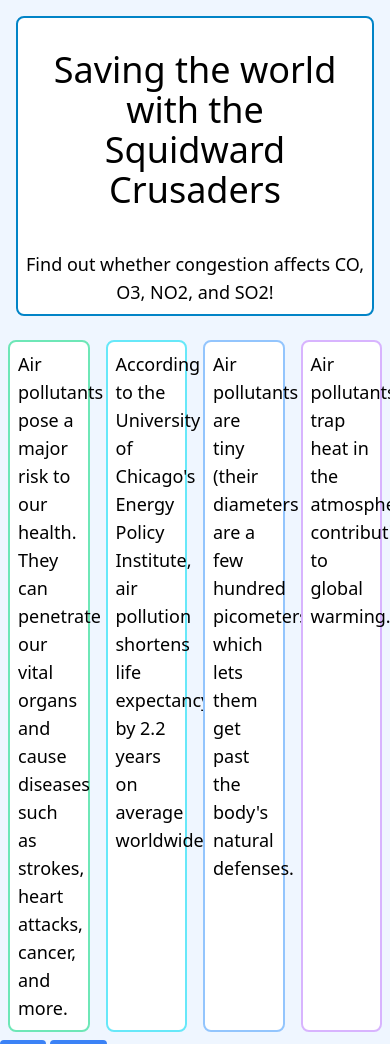
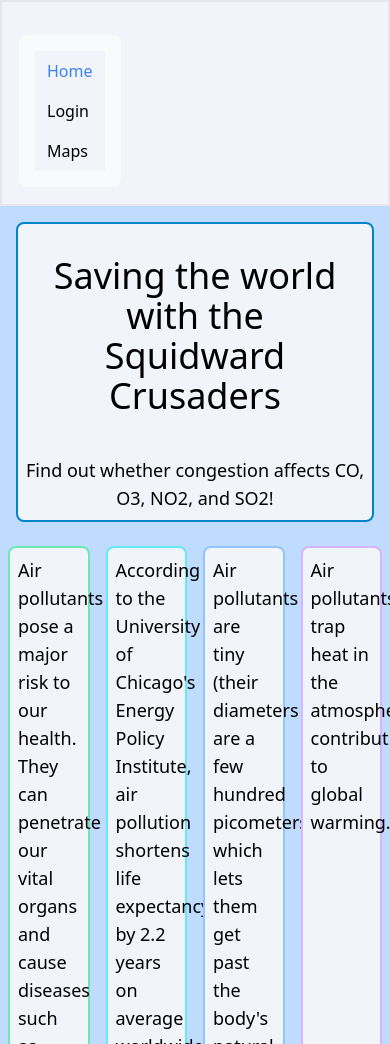
Before and after one commit to Claire36/p04-SquidwardCrusaders, a Flask app: page / in a window 390 px wide; the page is wider, and only the part inside the window is pictured. Shown: the top 1044 px of that part. Run offline with Flask 3, Linux system fonts and the light colour scheme; some libraries are stand-ins or nearby versions; grey boxes are pictures that could not be loaded.

Commit message:
navbar, login & register buttons

```diff
--- a/app/templates/home.html
+++ b/app/templates/home.html
@@ -4,33 +4,51 @@
 		<script src="https://cdn.tailwindcss.com"></script>
 	</head>
 
-	<body class="bg-blue-50">
-		<div class="bg-white rounded-lg border-2 border-sky-600 m-4">
+	<body class="bg-blue-200">
+		<nav class="bg-slate-100 border-gray-200">
+  			<div class="border-2 flex flex-wrap items-center justify-between p-4">
+      				<ul class="font-medium flex flex-col p-4 md:p-0 mt-4 border border-gray-100 rounded-lg bg-gray-50 md:flex-row rtl:space-x-reverse md:mt-0 md:border-0 md:bg-white">
+        				<li>
+          					<a href="http://167.71.30.220/" class="block py-2 px-3 text-blue-500 bg-slate-100">Home</a>
+        				</li>
+        				<li>
+          					<a href="http://167.71.30.220/login" class="block py-2 px-3 text-black bg-slate-100">Login</a>
+        				</li>
+        				<li>
+          					<a href="http://167.71.30.220/map" class="block py-2 px-3 text-black bg-slate-100">Maps</a>
+        				</li>
+      				</ul>
+    			</div>
+  		</nav>
+
+
+		<div class="bg-slate-100 rounded-lg border-2 border-sky-600 m-4">
 			<h1 class="text-center text-4xl p-8">Saving the world with the Squidward Crusaders</h1>
 			<p class="text-center text-lg p-2">Find out whether congestion affects CO, O3, NO2, and SO2!</p>
 		</div>
 		<div class="grid grid-cols-4">
-			<div class="bg-white rounded-lg border-2 border-emerald-300 m-2">
+			<div class="bg-slate-100 rounded-lg border-2 border-emerald-300 m-2">
 				<p class="text-lg p-2">Air pollutants pose a major risk to our health. They can penetrate our vital organs and cause diseases such as strokes, heart attacks, cancer, and more.</p>
 			</div>
-			<div class="bg-white rounded-lg border-2 border-cyan-300 m-2">
+			<div class="bg-slate-100 rounded-lg border-2 border-cyan-300 m-2">
 				<p class="text-lg p-2">According to the University of Chicago's Energy Policy Institute, air pollution shortens life expectancy by 2.2 years on average worldwide.</p>
 			</div>
-			<div class="bg-white rounded-lg border-2 border-blue-300 m-2">
+			<div class="bg-slate-100 rounded-lg border-2 border-blue-300 m-2">
 				<p class="text-lg p-2">Air pollutants are tiny (their diameters are a few hundred picometers), which lets them get past the body's natural defenses.</p>
 			</div>
-			<div class="bg-white rounded-lg border-2 border-purple-300 m-2">
+			<div class="bg-slate-100 rounded-lg border-2 border-purple-300 m-2">
 				<p class="text-lg p-2">Air pollutants trap heat in the atmosphere, contributing to global warming.</p>
 			</div>
 		</div>
 
-		<div>
-			<a href="http://167.71.30.220/login"><button class="bg-blue-500 text-white rounded">Log in</button></a>
-			<a href="http://167.71.30.220/register"><button class="bg-blue-500 text-white rounded">Sign up</button></a>
+		<div class="flex justify-center">
+			<a href="http://167.71.30.220/login"><button class="bg-blue-700 text-white p-2 m-2 rounded">Log in</button></a>
+			<a href="http://167.71.30.220/register"><button class="bg-blue-700 text-white p-2 m-2 rounded">Sign up</button></a>
 		</div>
-
+<!--
 		<div class="flex items-center">
 			<a href="http://167.71.30.220/map"><img src="https://gasdetection.com/app/uploads/2024/02/Sulfur-Dioxide.jpg.webp" alt="Sulfur dioxide" style="width:1000px"></a>
 		</div>
+-->
 	</body>
 </html>
```
